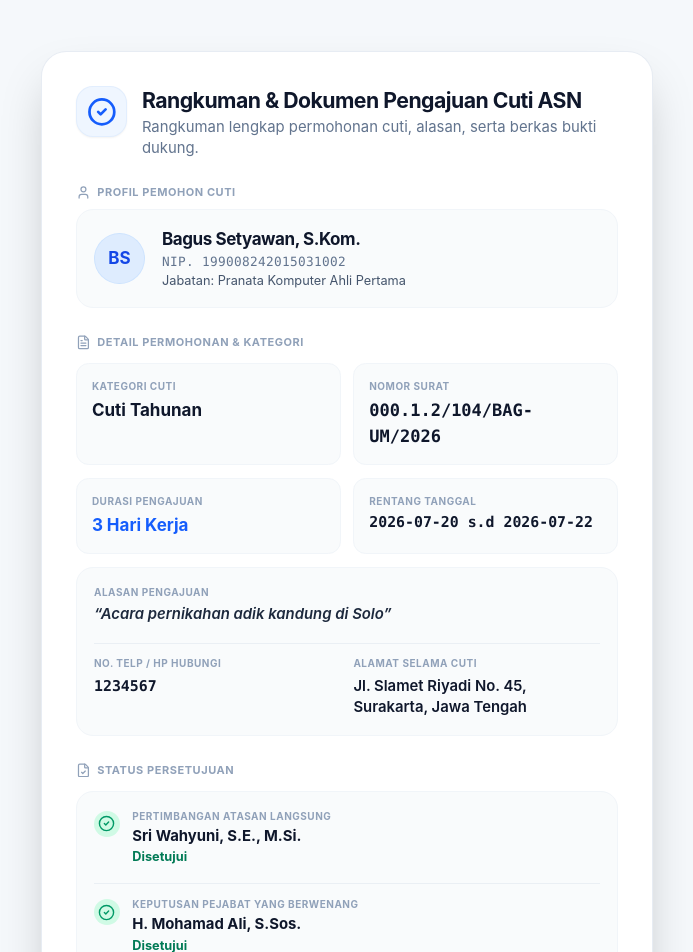
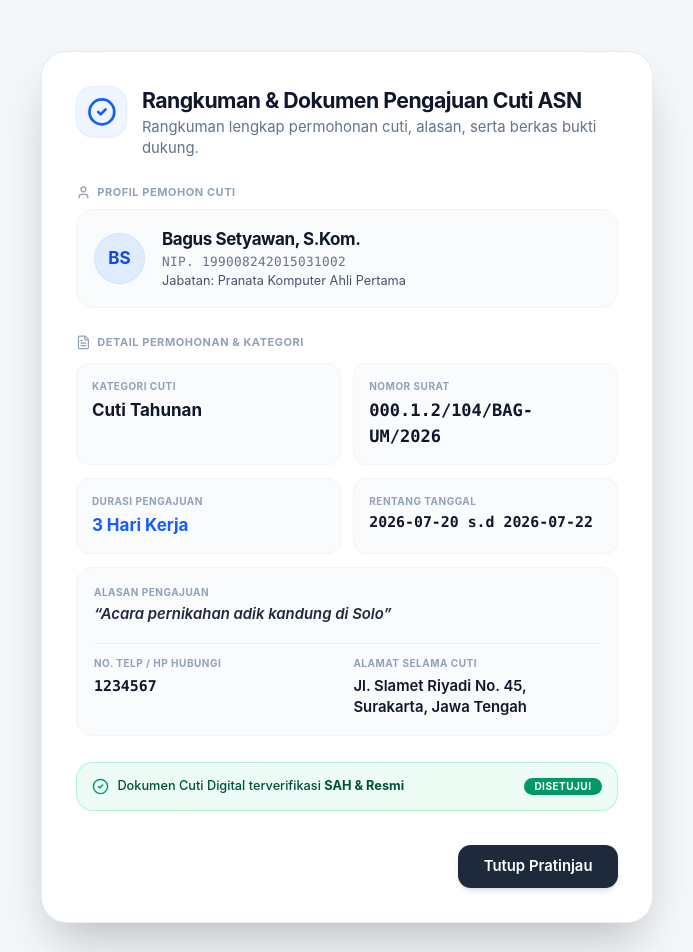
Before and after one commit to bagumumsetdadmk-beep/sip-cuti, a Next.js app: page /verifikasi in a window 1280 px wide. Shown: the top 952 px of the page, without its empty margins (293-986 px from the left). Built offline with nearby package versions, Linux system fonts and the light colour scheme.

Commit message:
refactor: update verification QR code data structure
Migrate verification URL parameters to a comprehensive query string format to improve data accuracy and reliance on embedded parameters during document verification.

```diff
--- a/app/verifikasi/page.tsx
+++ b/app/verifikasi/page.tsx
@@ -10,7 +10,6 @@ export default function VerifikasiPage({ routeId }: { routeId?: string } = {}) {
   const [showFullBKN, setShowFullBKN] = useState(false);
 
   useEffect(() => {
-    // eslint-disable-next-line react-hooks/set-state-in-effect
     setMounted(true);
   }, []);
 
@@ -35,8 +34,6 @@ export default function VerifikasiPage({ routeId }: { routeId?: string } = {}) {
   const paramAlasan = getParam('als') || getParam('alasan');
   const paramTelp = getParam('tlp') || getParam('telp');
   const paramAlamat = getParam('alm') || getParam('alamat');
-  const paramAtasan = getParam('at');
-  const paramPejabat = getParam('pj');
 
   // Load from local storage if available
   const [pegawaiList] = useState<Pegawai[]>(() => {
@@ -115,8 +112,6 @@ export default function VerifikasiPage({ routeId }: { routeId?: string } = {}) {
   let alamatCuti = '';
   let statusPengajuan = 'Disetujui';
   let isPNS = true;
-  let atasanNama = '-';
-  let pejabatNama = '-';
 
   if (foundPengajuan) {
     // Priority 1: Record found in local storage / database
@@ -139,11 +134,6 @@ export default function VerifikasiPage({ routeId }: { routeId?: string } = {}) {
     alamatCuti = foundPengajuan.alamatSelamaCuti || paramAlamat || '-';
     statusPengajuan = foundPengajuan.status || 'Disetujui';
     isPNS = pDetail ? pDetail.statusPegawai === 'PNS' : !paramNip.toUpperCase().includes('PPPK');
-
-    const atasan = pegawaiList.find(p => p.id === foundPengajuan?.atasanId);
-    const pejabat = pegawaiList.find(p => p.id === foundPengajuan?.pejabatId);
-    atasanNama = atasan?.nama || paramAtasan || '-';
-    pejabatNama = pejabat?.nama || paramPejabat || '-';
   } else if (hasQueryParams) {
     // Priority 2: Parameters embedded in URL query parameters
     pemohonNama = paramNama || 'NAMA PEGAWAI';
@@ -158,8 +148,6 @@ export default function VerifikasiPage({ routeId }: { routeId?: string } = {}) {
     alamatCuti = paramAlamat || '-';
     statusPengajuan = 'Disetujui';
     isPNS = !paramNip.toUpperCase().includes('NI PPPK') && !paramNip.toUpperCase().includes('PPPK');
-    atasanNama = paramAtasan || '-';
-    pejabatNama = paramPejabat || '-';
   } else if (pengajuanList.length > 0) {
     // Ultimate fallback if nothing specified
     const activeP = pengajuanList.find(p => p.status === 'Disetujui') || pengajuanList[0];
@@ -180,11 +168,6 @@ export default function VerifikasiPage({ routeId }: { routeId?: string } = {}) {
     alamatCuti = activeP.alamatSelamaCuti || 'botorejo demak';
     statusPengajuan = activeP.status || 'Disetujui';
     isPNS = pDetail?.statusPegawai === 'PNS';
-
-    const atasan = pegawaiList.find(p => p.id === activeP.atasanId);
-    const pejabat = pegawaiList.find(p => p.id === activeP.pejabatId);
-    atasanNama = atasan?.nama || '-';
-    pejabatNama = pejabat?.nama || '-';
   }
 
   // Calculate initials for avatar
@@ -342,50 +325,6 @@ export default function VerifikasiPage({ routeId }: { routeId?: string } = {}) {
           </div>
         </div>
 
-        {/* SECTION 3: STATUS PERSETUJUAN */}
-        <div className="space-y-3">
-          <div className="text-[10px] sm:text-[11px] font-bold text-slate-400 tracking-wider uppercase flex items-center gap-1.5">
-            <FileCheck className="w-3.5 h-3.5 text-slate-400" />
-            <span>STATUS PERSETUJUAN</span>
-          </div>
-
-          <div className="bg-slate-50/80 border border-slate-100 rounded-2xl p-4 space-y-4">
-            <div className="flex items-start gap-3">
-              <div className="w-6 h-6 rounded-full bg-emerald-100 text-emerald-600 flex items-center justify-center shrink-0 mt-0.5">
-                <CheckCircle2 className="w-4 h-4" />
-              </div>
-              <div>
-                <span className="text-[10px] font-bold text-slate-400 tracking-wider uppercase block">
-                  PERTIMBANGAN ATASAN LANGSUNG
-                </span>
-                <span className="text-slate-900 font-bold text-sm mt-0.5 block truncate">
-                  {atasanNama}
-                </span>
-                <span className="text-emerald-700 font-bold text-xs mt-0.5 block">
-                  Disetujui
-                </span>
-              </div>
-            </div>
-
-            <div className="border-t border-slate-200/60 pt-3 flex items-start gap-3">
-              <div className="w-6 h-6 rounded-full bg-emerald-100 text-emerald-600 flex items-center justify-center shrink-0 mt-0.5">
-                <CheckCircle2 className="w-4 h-4" />
-              </div>
-              <div>
-                <span className="text-[10px] font-bold text-slate-400 tracking-wider uppercase block">
-                  KEPUTUSAN PEJABAT YANG BERWENANG
-                </span>
-                <span className="text-slate-900 font-bold text-sm mt-0.5 block truncate">
-                  {pejabatNama}
-                </span>
-                <span className="text-emerald-700 font-bold text-xs mt-0.5 block">
-                  Disetujui
-                </span>
-              </div>
-            </div>
-          </div>
-        </div>
-
         {/* VERIFICATION STATUS BADGE */}
         <div className="bg-emerald-50/90 border border-emerald-200/80 rounded-2xl p-3.5 flex items-center justify-between gap-3 text-xs text-emerald-900 font-medium">
           <div className="flex items-center gap-2">
```
Also changed, not shown: components/CetakCutiView.tsx (+45 -39 lines).
